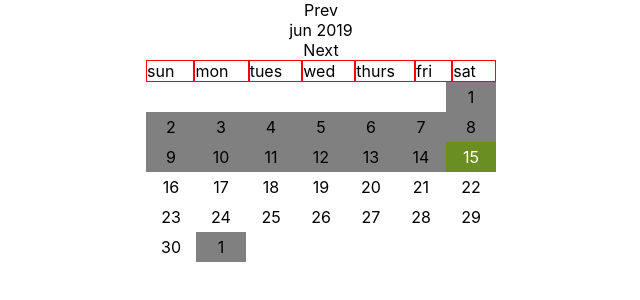
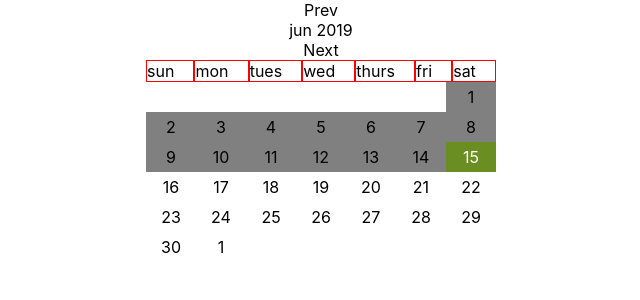
Before and after one commit to uzzol101/react-js-calender, a React (Create React App) app: page / in a window 1280 px wide. Shown: the top 300 px of the page, without its empty margins (319-959 px from the left). Built offline with nearby package versions, Linux system fonts and the light colour scheme.

Commit message:
working disabled  past year hightlight firstday of month

```diff
--- a/src/Calender.jsx
+++ b/src/Calender.jsx
@@ -70,7 +70,7 @@ export default class Calender extends Component {
     }
     return days;
   }
-  prepareCalenderClassList (day) {
+  prepareCalenderClassList (day, index) {
     let {currentMonthYear} = this.state
     let runningMonth = new Date().getMonth(), runningYear = new Date().getFullYear();
     let {selectedDays} = this.state
@@ -82,11 +82,16 @@ export default class Calender extends Component {
     }
 
     // disable past day's for running month
-    if (this.todaysDate > day && currentMonthYear.getMonth() == runningMonth && currentMonthYear.getFullYear() == runningYear) {
+    if (this.todaysDate > day && index  <=30 && currentMonthYear.getMonth() == runningMonth && currentMonthYear.getFullYear() == runningYear) {
       classList.push('disabled')
     }
     // disable all  past  day's
-    if (currentMonthYear.getMonth() <  runningMonth) {
+    if (currentMonthYear.getMonth() <  runningMonth && currentMonthYear.getFullYear() <= runningYear) {
+      classList.push('disabled')
+    }
+
+    // highlight  first day of months
+    if (day == 1 && index < 30 ) {
       classList.push('disabled')
     }
     return classList.join(' ')
@@ -103,7 +108,7 @@ export default class Calender extends Component {
         {days.map((day, index) => (
           <div
             key={index}
-            className={this.prepareCalenderClassList(day)}
+            className={this.prepareCalenderClassList(day, index)}
             onClick={() => this.onDaySelect(day)}
           >
             {day}
```
